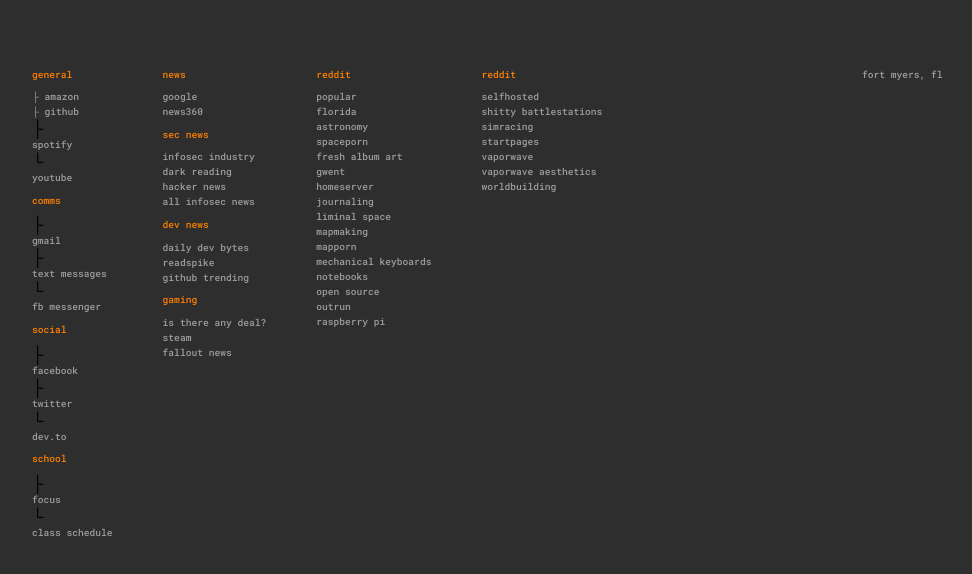
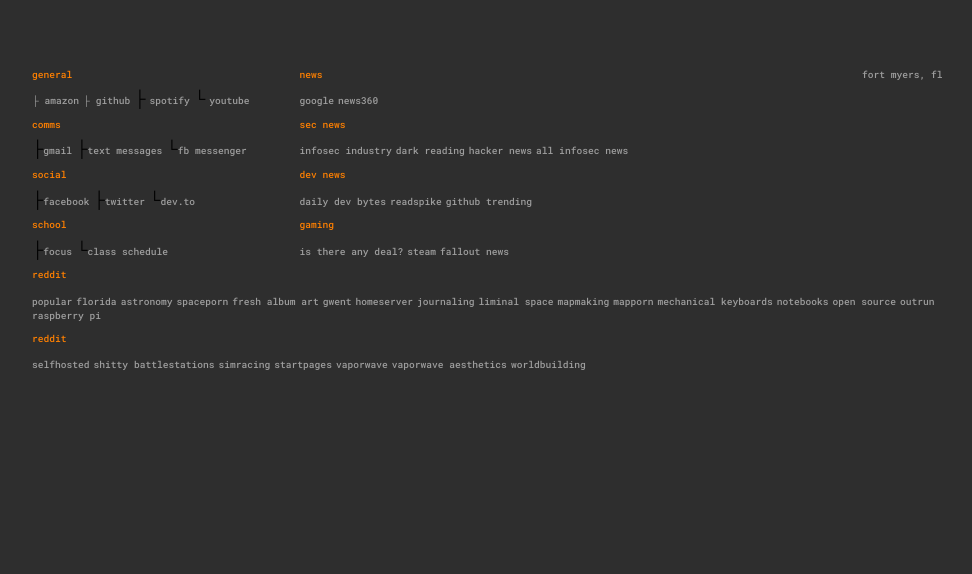
Before and after one commit to pocketfulofrage/pocketfulofrage.github.io, a plain HTML site: page newtab.html in a window 1280 px wide. Shown: the whole page, without its empty margins (108-1080 px from the left). Drawn offline with Linux system fonts and the light colour scheme; a script that the page names is missing.

Commit message:
Update newtab.css

```diff
--- a/newtab.css
+++ b/newtab.css
@@ -31,8 +31,6 @@ text-transform: lowercase;
 color: #9d9d9d;
 font-size: 0.6em;
 text-decoration: none;
-display: block;
-margin-bottom: 2px;
 }
 
 a:hover {
```
